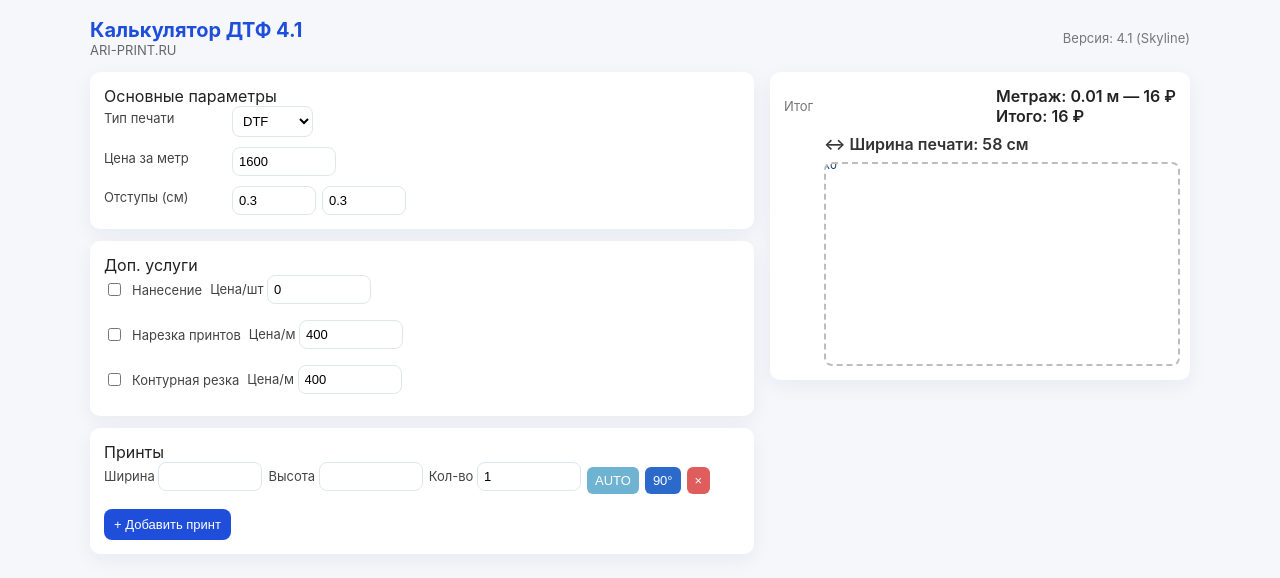
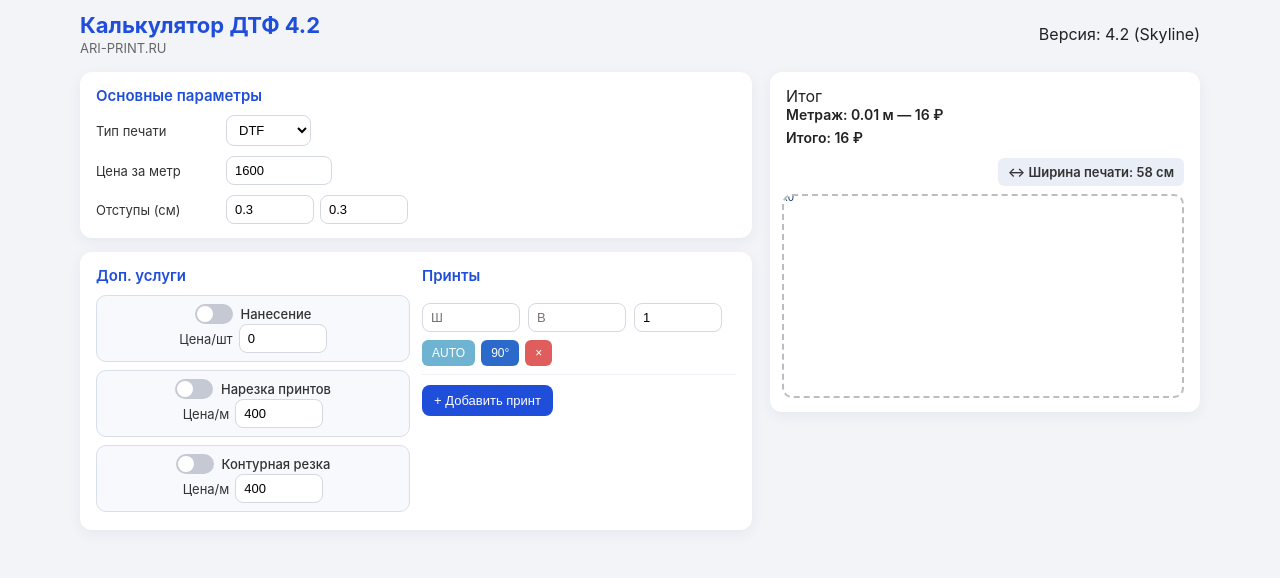
Before and after one commit to Sedoys/Calc_DTF, a plain HTML site: page index.html in a window 1280 px wide. Both pictures are taken after a click on the button "+ Добавить принт". Drawn offline with Linux system fonts and the light colour scheme.

Commit message:
Update index.html

```diff
--- a/index.html
+++ b/index.html
@@ -1,48 +1,71 @@
-<!-- Калькулятор ДТФ 4.1 — Финальная исправленная версия -->
+<!-- Калькулятор ДТФ 4.2 — Обновленный интерфейс с современными переключателями и правым канвасом -->
 <!DOCTYPE html>
 <html lang="ru">
 <head>
 <meta charset="utf-8" />
-<title>Калькулятор ДТФ 4.1 (Skyline)</title>
+<title>Калькулятор ДТФ 4.2 (Skyline)</title>
 <meta name="viewport" content="width=device-width,initial-scale=1">
 <style>
-  body{font-family:Inter,system-ui,Arial,sans-serif;padding:18px;background:#f5f7fb;margin:0;color:#222}
-  .container{max-width:1100px;margin:0 auto}
-  .header{display:flex;justify-content:space-between;align-items:center;margin-bottom:14px}
-  h1{margin:0;color:#1f4eda;font-size:20px}
-  .sub{color:#666;font-size:13px}
-  .grid{display:grid;grid-template-columns:1fr 420px;gap:16px}
-  .block{background:#fff;padding:14px;border-radius:10px;box-shadow:0 6px 20px rgba(20,30,60,0.06)}
-  label{display:block;font-size:13px;color:#444;margin-bottom:8px}
-  input,select,button{font-size:13px}
-  input,select{padding:6px;border-radius:8px;border:1px solid #e0e6ef;background:#fff;font-size:13px;max-width:90px}
-  button{padding:8px 10px;border-radius:8px;border:none;background:#1f4eda;color:#fff;cursor:pointer}
-  .row{display:flex;gap:8px;align-items:center}
-  .muted{color:#777;font-size:13px}
-  #printsContainer .print-row{display:flex;flex-wrap:wrap;gap:6px;align-items:center;margin-bottom:8px}
-  .small-btn{padding:6px 8px;border-radius:6px;border:none;color:#fff;cursor:pointer}
+  body{font-family:Inter,system-ui,Arial,sans-serif;padding:12px;background:#f2f4f8;margin:0;color:#222}
+  .container{max-width:1120px;margin:0 auto}
+  .header{display:flex;justify-content:space-between;align-items:center;margin-bottom:16px}
+  h1{margin:0;color:#1f4eda;font-size:22px;font-weight:700}
+  .sub{color:#666;font-size:13px;margin-top:2px}
+
+  .grid{display:grid;grid-template-columns:1fr 430px;gap:18px}
+  @media(max-width:980px){.grid{grid-template-columns:1fr}}
+
+  .block{background:#fff;padding:14px 16px;border-radius:12px;box-shadow:0 4px 14px rgba(30,50,90,0.06);margin-bottom:14px}
+  .block-title{font-size:15px;font-weight:600;margin-bottom:10px;color:#1f4eda}
+
+  .row{display:flex;gap:10px;align-items:center;flex-wrap:wrap}
+  label{font-size:13px;color:#333;display:flex;flex-direction:column}
+  input,select{padding:6px 8px;border-radius:8px;border:1px solid #d4d8e0;background:#fff;font-size:13px}
+  input{max-width:88px}
+
+  button{padding:8px 12px;border-radius:8px;border:none;background:#1f4eda;color:#fff;cursor:pointer;font-size:13px;transition:0.2s}
+  button:hover{background:#153aa8}
+
+  /* Принты */
+  #printsContainer .print-row{display:flex;flex-wrap:wrap;gap:8px;align-items:center;padding:8px 0;border-bottom:1px solid #eef1f6}
+  .small-btn{padding:6px 10px;border-radius:6px;color:#fff;border:none;cursor:pointer;font-size:12px}
   .auto-btn{background:#6fb3d2}
   .rot90-btn{background:#2b6acb}
   .del-btn{background:#e05d5d}
-  #previewWrapper{display:flex;flex-direction:column;align-items:flex-start;padding-left:40px;}
-  #rollWidthIndicator{font-weight:600;margin-bottom:8px;color:#333}
-  #previewCanvas{position:relative;background:#fff;border:2px dashed #bdbdbd;border-radius:8px;overflow:auto; max-width:100%;}{position:relative;background:#fff;border:2px dashed #bdbdbd;border-radius:8px;overflow:auto}
-  .print-rect{position:absolute;background:rgba(31,78,218,0.14);border:1px solid rgba(31,78,218,0.35);color:#08306b;font-size:11px;display:flex;align-items:center;justify-content:center;border-radius:4px;box-sizing:border-box}
-  #result{white-space:pre-line;font-weight:600}
-  .info-line{display:flex;justify-content:space-between;align-items:center;margin-bottom:8px}
-  @media(max-width:900px){.grid{grid-template-columns:1fr;}.header{flex-direction:column;align-items:flex-start;gap:6px} #previewCanvas{width:100%}}
+
+  /* Превью */
+  #previewWrapper{display:flex;flex-direction:column;align-items:flex-end;margin-top:10px}
+  @media(max-width:980px){#previewWrapper{align-items:flex-start}}
+  #rollWidthIndicator{font-weight:600;margin-bottom:8px;color:#333;font-size:13px;background:#e9eef7;padding:6px 10px;border-radius:6px}
+  #previewCanvas{position:relative;background:#fff;border:2px dashed #bdbdbd;border-radius:10px;overflow:auto;max-width:100%;min-height:200px;transition:0.25s}
+  .print-rect{position:absolute;background:rgba(31,78,218,0.16);border:1px solid rgba(31,78,218,0.35);color:#08306b;font-size:10px;display:flex;align-items:center;justify-content:center;border-radius:4px;box-sizing:border-box}
+  #result div{margin-bottom:4px}
+  #result{font-size:14px;line-height:1.35;font-weight:600}
+
+  /* MOBILE ADAPTATION */
+  @media(max-width:620px){input,select{max-width:70px;padding:5px;font-size:12px}.small-btn{padding:5px 8px;font-size:11px}button{padding:7px 10px;font-size:12px}h1{font-size:19px}}
+
+  /* Стили для новых переключателей */
+  .service-toggle {display:flex;align-items:center;justify-content:space-between;padding:8px 10px;border:1px solid #d8deea;border-radius:10px;margin-bottom:8px;background:#f7f9fc;cursor:pointer;transition:0.2s}
+  .service-toggle:hover {background:#eef2f9}
+  .service-left {display:flex;align-items:center;gap:8px;font-weight:500;font-size:13px}
+  .service-price {display:flex;align-items:center;gap:6px;font-size:13px}
+  .switch {position:relative;width:38px;height:20px;border-radius:20px;background:#c5c9d3;transition:0.25s}
+  .switch:before {content:"";position:absolute;top:2px;left:2px;width:16px;height:16px;border-radius:50%;background:#fff;transition:0.25s}
+  input[type=checkbox]:checked + .switch {background:#1f4eda}
+  input[type=checkbox]:checked + .switch:before {transform:translateX(18px)}
+  .hidden-checkbox {position:absolute;opacity:0;pointer-events:auto}
 </style>
 </head>
 <body>
 <div class="container">
   <div class="header">
     <div>
-      <h1 id="title">Калькулятор ДТФ 4.1</h1>
+      <h1 id="title">Калькулятор ДТФ 4.2</h1>
       <div class="sub">ARI-PRINT.RU</div>
     </div>
-    <div class="muted">Версия: 4.1 (Skyline)</div>
+    <div class="muted">Версия: 4.2 (Skyline)</div>
   </div>
-
   <div class="grid">
     <div>
       <div class="block">
@@ -65,36 +88,63 @@
       </div>
 
       <div class="block" style="margin-top:12px">
+        <div style="display:grid;grid-template-columns:1fr 1fr;gap:12px;align-items:start">
+
+          <!-- Левая половина: Доп. услуги -->
+          <div>
             <div class="block-title">Доп. услуги</div>
-        <div class="row">
-          <label style="display:flex;align-items:center;gap:8px"><input id="applyToggle" type="checkbox"> Нанесение</label>
-          <label>Цена/шт <input id="applyPrice" type="number" value="0" /></label>
+            <label class="service-toggle">
+              <div class="service-left">
+                <input id="applyToggle" type="checkbox" class="hidden-checkbox">
+                <div class="switch"></div>
+                Нанесение
               </div>
-        <div class="row" style="margin-top:8px">
-          <label style="display:flex;align-items:center;gap:8px"><input id="cutToggle" type="checkbox"> Нарезка принтов</label>
-          <label>Цена/м <input id="cutPrice" type="number" value="400" /></label>
+              <div class="service-price">
+                <span>Цена/шт</span>
+                <input id="applyPrice" type="number" value="0" style="width:70px" />
               </div>
-        <div class="row" style="margin-top:8px">
-          <label style="display:flex;align-items:center;gap:8px"><input id="contourToggle" type="checkbox"> Контурная резка</label>
-          <label>Цена/м <input id="contourPrice" type="number" value="400" /></label>
+            </label>
+            <label class="service-toggle">
+              <div class="service-left">
+                <input id="cutToggle" type="checkbox" class="hidden-checkbox">
+                <div class="switch"></div>
+                Нарезка принтов
               </div>
+              <div class="service-price">
+                <span>Цена/м</span>
+                <input id="cutPrice" type="number" value="400" style="width:70px" />
+              </div>
+            </label>
+            <label class="service-toggle" style="margin-bottom:4px">
+              <div class="service-left">
+                <input id="contourToggle" type="checkbox" class="hidden-checkbox">
+                <div class="switch"></div>
+                Контурная резка
+              </div>
+              <div class="service-price">
+                <span>Цена/м</span>
+                <input id="contourPrice" type="number" value="400" style="width:70px" />
+              </div>
+            </label>
           </div>
 
-      <div class="block" style="margin-top:12px">
+          <!-- Правая половина: Принты -->
+          <div>
             <div class="block-title">Принты</div>
             <div id="printsContainer"></div>
             <div style="margin-top:10px"><button id="addPrint" type="button">+ Добавить принт</button></div>
           </div>
 
         </div>
+      </div>
+    </div>
 
     <div>
       <div class="block">
         <div class="info-line"><div class="muted">Итог</div><div id="result">Метраж: 0.00 м — 0 ₽</div></div>
-        <div id="previewWrapper">
+        <div id="previewWrapper" style="display:flex;flex-direction:column;align-items:flex-end;margin-top:10px">
           <div id="rollWidthIndicator">↔ Ширина печати: 58 см</div>
           <div id="previewCanvas" style="width:464px;min-height:200px"></div>
-        </div>
         </div>
       </div>
     </div>
@@ -103,10 +153,9 @@
 <script>
 (function(){
 'use strict';
-// Simple, robust Skyline-based layout — cleaned and fixed for syntax issues
-const SCALE = 8; // px per cm
+// --- JS: Skyline layout + UI handlers ---
+const SCALE = 8; // px per cm for preview
 const DEFAULT_ROLL = 58;
-let skyline = [];
 
 // DOM refs
 const modeSelect = document.getElementById('modeSelect');
@@ -126,10 +175,10 @@ const rollWidthIndicator = document.getElementById('rollWidthIndicator');
 const resultBox = document.getElementById('result');
 
 let priceManuallyChanged = false;
+let skyline = [];
 
 function getRollWidth(){ return (cutToggle.checked || contourToggle.checked) ? 57 : DEFAULT_ROLL; }
-
-function skylineInit(){ skyline = [{x:0,y:0,width:getRollWidth()}]; previewCanvas.style.width = (getRollWidth()*SCALE) + 'px'; rollWidthIndicator.textContent = '\u2194 Ширина печати: ' + getRollWidth() + ' см'; }
+function skylineInit(){ skyline = [{x:0,y:0,width:getRollWidth()}]; previewCanvas.style.width = (getRollWidth()*SCALE) + 'px'; rollWidthIndicator.textContent = '↔ Ширина печати: ' + getRollWidth() + ' см'; }
 
 function skylineCanPlaceAt(arr, i, w){
   var line = arr[i];
@@ -137,7 +186,6 @@ function skylineCanPlaceAt(arr, i, w){
   while(idx < arr.length && collected < need){ if(arr[idx].y > y) return null; collected += arr[idx].width; idx++; }
   return collected >= need ? {x:x, y:y} : null;
 }
-
 function skylineFindPosition(arr, w, h){
   var bestY = Infinity, bestX = 0;
   for(var i=0;i<arr.length;i++){
@@ -152,11 +200,8 @@ function skylineFindPosition(arr, w, h){
   }
   return {x: bestX, y: bestY - h};
 }
-
 function skylineAddLevel(arr, x, y, w, h){
-  // split existing segments by coverage and insert new top
-  var newSegs = [];
-  var endX = x + w;
+  var newSegs = []; var endX = x + w;
   for(var i=0;i<arr.length;i++){
     var s = arr[i]; var sStart = s.x; var sEnd = s.x + s.width;
     if(sEnd <= x || sStart >= endX){ newSegs.push({x:s.x,y:s.y,width:s.width}); continue; }
@@ -165,83 +210,150 @@ function skylineAddLevel(arr, x, y, w, h){
   }
   newSegs.push({x:x,y:y + h,width:w});
   newSegs.sort(function(a,b){ return a.x - b.x; });
-  // merge neighbors with same y
   for(var j=0;j<newSegs.length-1;j++){ var A=newSegs[j], B=newSegs[j+1]; if(Math.abs(A.y - B.y) < 1e-9 && Math.abs(A.x + A.width - B.x) < 1e-9){ A.width += B.width; newSegs.splice(j+1,1); j--; }}
   arr.length = 0; for(var k=0;k<newSegs.length;k++) arr.push(newSegs[k]);
 }
 
 function getPriceByMeters(mode, meters){
   if(mode === 'DTF'){
-    if(meters < 1) return 1600; if(meters < 3) return 1400; if(meters < 10) return 1300; if(meters < 30) return 1120; if(meters < 50) return 900; return 850;
+    if(meters < 1) return 1600;
+    if(meters < 3) return 1400;
+    if(meters < 10) return 1300;
+    if(meters < 30) return 1120;
+    if(meters < 50) return 900;
+    return 850;
   } else {
-    if(meters < 1) return 3000; if(meters < 3) return 2000; if(meters < 5) return 1800; if(meters < 11) return 1600; if(meters < 30) return 1400; return 1300;
+    if(meters < 1) return 3000;
+    if(meters < 3) return 2000;
+    if(meters < 5) return 1800;
+    if(meters < 11) return 1600;
+    if(meters < 30) return 1400;
+    return 1300;
   }
 }
 
+// create a print row UI
 function createPrintRow(w,h,q){
-  w = w || ''; h = h || ''; q = q || 1;
-  var row = document.createElement('div'); row.className='print-row'; row.dataset.rotated='0';
-  var labW = document.createElement('label'); labW.textContent='Ширина '; var inpW=document.createElement('input'); inpW.type='number'; inpW.step='0.1'; inpW.className='pw'; inpW.value=w; labW.appendChild(inpW);
-  var labH = document.createElement('label'); labH.textContent='Высота '; var inpH=document.createElement('input'); inpH.type='number'; inpH.step='0.1'; inpH.className='ph'; inpH.value=h; labH.appendChild(inpH);
-  var labQ = document.createElement('label'); labQ.textContent='Кол-во '; var inpQ=document.createElement('input'); inpQ.type='number'; inpQ.min='1'; inpQ.className='pq'; inpQ.value=q; labQ.appendChild(inpQ);
-  var controls=document.createElement('div'); controls.style.display='flex'; controls.style.gap='6px'; controls.style.alignItems='center';
-  var autoBtn=document.createElement('button'); autoBtn.type='button'; autoBtn.className='small-btn auto-btn'; autoBtn.textContent='AUTO';
-  var rotBtn=document.createElement('button'); rotBtn.type='button'; rotBtn.className='small-btn rot90-btn'; rotBtn.textContent='90°';
-  var delBtn=document.createElement('button'); delBtn.type='button'; delBtn.className='small-btn del-btn'; delBtn.textContent='×';
-  var indicator=document.createElement('span'); indicator.className='group-indicator muted'; indicator.style.marginLeft='6px';
-  controls.appendChild(autoBtn); controls.appendChild(rotBtn); controls.appendChild(delBtn); controls.appendChild(indicator);
-  row.appendChild(labW); row.appendChild(labH); row.appendChild(labQ); row.appendChild(controls);
+  var row = document.createElement('div'); row.className='print-row';
+  var inpW = document.createElement('input'); inpW.type='number'; inpW.step='0.1'; inpW.className='pw'; inpW.placeholder='Ш'; inpW.style.width='80px'; if(w) inpW.value = w;
+  var inpH = document.createElement('input'); inpH.type='number'; inpH.step='0.1'; inpH.className='ph'; inpH.placeholder='В'; inpH.style.width='80px'; if(h) inpH.value = h;
+  var inpQ = document.createElement('input'); inpQ.type='number'; inpQ.className='pq'; inpQ.min='1'; inpQ.value = q || 1; inpQ.style.width='70px';
+  var autoBtn = document.createElement('button'); autoBtn.className='small-btn auto-btn'; autoBtn.textContent='AUTO';
+  var rotBtn = document.createElement('button'); rotBtn.className='small-btn rot90-btn'; rotBtn.textContent='90°';
+  var delBtn = document.createElement('button'); delBtn.className='small-btn del-btn'; delBtn.textContent='×';
 
-  function markAuto(){ row.dataset.rotated='0'; indicator.textContent=''; }
-  function markRot(){ row.dataset.rotated='1'; indicator.textContent='rot'; }
+  row.appendChild(inpW); row.appendChild(inpH); row.appendChild(inpQ);
+  var ctrl = document.createElement('div'); ctrl.style.display='flex'; ctrl.style.gap='6px'; ctrl.appendChild(autoBtn); ctrl.appendChild(rotBtn); ctrl.appendChild(delBtn);
+  row.appendChild(ctrl);
 
-  inpW.addEventListener('input', function(){ markAuto(); layout(); }); inpH.addEventListener('input', function(){ markAuto(); layout(); }); inpQ.addEventListener('input', function(){ layout(); });
+  // dataset for rotation grouping
+  row.dataset.rotated = '0';
 
-  autoBtn.addEventListener('click', function(){ var key=String(inpW.value)+'x'+String(inpH.value); document.querySelectorAll('#printsContainer .print-row').forEach(function(r){ var k=r.querySelector('.pw').value+'x'+r.querySelector('.ph').value; if(k===key){ r.dataset.rotated='0'; r.querySelector('.group-indicator').textContent=''; }}); layout(); });
+  // events
+  inpW.addEventListener('input', layout);
+  inpH.addEventListener('input', layout);
+  inpQ.addEventListener('input', layout);
+  autoBtn.addEventListener('click', function(e){ e.preventDefault(); row.dataset.rotated='0'; layout(); });
+  rotBtn.addEventListener('click', function(e){ e.preventDefault(); row.dataset.rotated = row.dataset.rotated === '1' ? '0' : '1'; layout(); });
+  delBtn.addEventListener('click', function(e){ e.preventDefault(); row.remove(); layout(); });
 
-  rotBtn.addEventListener('click', function(){ var key=String(inpW.value)+'x'+String(inpH.value); var rows=document.querySelectorAll('#printsContainer .print-row'); var any=false; rows.forEach(function(r){ var k=r.querySelector('.pw').value+'x'+r.querySelector('.ph').value; if(k===key && r.dataset.rotated==='1') any=true; }); var nv = any ? '0' : '1'; rows.forEach(function(r){ var k=r.querySelector('.pw').value+'x'+r.querySelector('.ph').value; if(k===key){ r.dataset.rotated=nv; r.querySelector('.group-indicator').textContent = nv==='1' ? 'rot' : ''; }}); layout(); });
-
-  delBtn.addEventListener('click', function(){ row.remove(); layout(); });
   printsContainer.appendChild(row);
   return row;
 }
 
+// ensure service toggles (labels) toggle the checkbox inside and update styles
+function wireServiceToggles(){
+  document.querySelectorAll('.service-toggle').forEach(function(label){
+    var chk = label.querySelector('input[type=checkbox]');
+    var sw = label.querySelector('.switch');
+    // sync visual state from checkbox
+    function sync(){ if(chk.checked) sw.style.background = '#1f4eda'; else sw.style.background = '#c5c9d3'; }
+    // init
+    sync();
+    // clicking label should toggle checkbox (input is inside label so default works), but ensure sync + layout
+    chk.addEventListener('change', function(){ sync(); layout(); });
+    // also allow clicking the visual switch to toggle
+    sw.addEventListener('click', function(e){ e.stopPropagation(); chk.checked = !chk.checked; chk.dispatchEvent(new Event('change')); });
+  });
+}
+
+// Add print button
 addPrintBtn.addEventListener('click', function(e){ e.preventDefault(); createPrintRow(); layout(); });
 addPrintBtn.addEventListener('touchstart', function(e){ e.preventDefault(); createPrintRow(); layout(); });
 
+// main layout function
 function layout(){
-  previewCanvas.innerHTML=''; skylineInit();
-  var gapX = parseFloat(gapXInput.value) || 0; var gapY = parseFloat(gapYInput.value) || 0;
+  previewCanvas.innerHTML = '';
+  skylineInit();
+  var gapX = parseFloat(gapXInput.value) || 0;
+  var gapY = parseFloat(gapYInput.value) || 0;
 
-  // build groups (B1) — sum quantities by exact size
-  var groups = new Map(); var rows = printsContainer.querySelectorAll('.print-row');
-  rows.forEach(function(r){ var w=parseFloat(r.querySelector('.pw').value)||0; var h=parseFloat(r.querySelector('.ph').value)||0; var q=Math.max(1, parseInt(r.querySelector('.pq').value)||1); var key=w+'x'+h; if(!groups.has(key)) groups.set(key,{w:w,h:h,qty:0,manual:false}); var g=groups.get(key); g.qty += q; if(r.dataset.rotated==='1') g.manual=true; });
+  // collect groups B1
+  var groups = new Map();
+  var rows = printsContainer.querySelectorAll('.print-row');
+  rows.forEach(function(r){
+    var w = parseFloat(r.querySelector('.pw').value) || 0;
+    var h = parseFloat(r.querySelector('.ph').value) || 0;
+    var q = Math.max(1, parseInt(r.querySelector('.pq').value) || 1);
+    var key = w + 'x' + h;
+    if(!groups.has(key)) groups.set(key, {w:w,h:h,qty:0,manual:false});
+    var g = groups.get(key); g.qty += q; if(r.dataset.rotated === '1') g.manual = true;
+  });
 
-  // prepare rects array
+  // prepare rects
   var rects = [];
-  groups.forEach(function(g,key){ var w=g.w,h=g.h,qty=g.qty,manual=g.manual; var finalW, finalH; var rollW=getRollWidth();
-    if(!manual){ var fitsNormal = (w + gapX) <= rollW; var fitsRot = (h + gapX) <= rollW; if(!fitsNormal && fitsRot){ finalW = h; finalH = w; } else if(!fitsRot && fitsNormal){ finalW = w; finalH = h; } else if(!fitsNormal && !fitsRot){ finalW = w; finalH = h; } else {
-        // both fit — simulate group placement in both orientations
+  groups.forEach(function(g){
+    var w = g.w, h = g.h, qty = g.qty, manual = g.manual;
+    var finalW, finalH;
+    var rollW = getRollWidth();
+    if(!manual){
+      var fitsNormal = (w + gapX) <= rollW;
+      var fitsRot = (h + gapX) <= rollW;
+      if(!fitsNormal && fitsRot){ finalW = h; finalH = w; }
+      else if(!fitsRot && fitsNormal){ finalW = w; finalH = h; }
+      else if(!fitsNormal && !fitsRot){ finalW = w; finalH = h; }
+      else {
+        // simulate both
         function simulate(orig,count,rw,rh){ var sim=JSON.parse(JSON.stringify(orig)); var maxY=0; for(var i=0;i<count;i++){ var pw=rw+gapX; var ph=rh+gapY; var p=skylineFindPosition(sim,pw,ph); if(!isFinite(p.y)){ var m=0; for(var jj=0;jj<sim.length;jj++) if(sim[jj].y>m) m=sim[jj].y; p={x:0,y:m}; } skylineAddLevel(sim,p.x,p.y,pw,ph); if(p.y+ph>maxY) maxY=p.y+ph; } return maxY; }
-        var sim1=simulate(JSON.parse(JSON.stringify(skyline)),qty,w,h); var sim2=simulate(JSON.parse(JSON.stringify(skyline)),qty,h,w); if(sim2 < sim1){ finalW = h; finalH = w; } else { finalW = w; finalH = h; }
+        var sim1 = simulate(JSON.parse(JSON.stringify(skyline)), qty, w, h);
+        var sim2 = simulate(JSON.parse(JSON.stringify(skyline)), qty, h, w);
+        if(sim2 < sim1){ finalW = h; finalH = w; } else { finalW = w; finalH = h; }
       }
     } else { finalW = h; finalH = w; }
-    for(var k=0;k<qty;k++) rects.push({w:finalW,h:finalH,origW:w,origH:h}); });
+    for(var i=0;i<qty;i++) rects.push({w:finalW,h:finalH,origW:w,origH:h});
+  });
 
-  // sort largest first
+  // sort
   rects.sort(function(a,b){ return Math.max(b.w,b.h) - Math.max(a.w,a.h); });
 
   var maxY = 0;
-  rects.forEach(function(r){ var placeW=r.w+gapX; var placeH=r.h+gapY; var pos=skylineFindPosition(skyline,placeW,placeH); if(!isFinite(pos.y)){ var m=0; for(var jj=0;jj<skyline.length;jj++) if(skyline[jj].y>m) m=skyline[jj].y; pos={x:0,y:m}; } skylineAddLevel(skyline,pos.x,pos.y,placeW,placeH); var el=document.createElement('div'); el.className='print-rect'; el.style.left=(pos.x*SCALE)+'px'; el.style.top=(pos.y*SCALE)+'px'; el.style.width=(r.w*SCALE)+'px'; el.style.height=(r.h*SCALE)+'px'; el.textContent = String(r.w)+'x'+String(r.h); previewCanvas.appendChild(el); if(pos.y+placeH>maxY) maxY=pos.y+placeH; });
+  rects.forEach(function(r){
+    var placeW = r.w + gapX; var placeH = r.h + gapY;
+    var pos = skylineFindPosition(skyline, placeW, placeH);
+    if(!isFinite(pos.y)){ var m=0; for(var jj=0;jj<skyline.length;jj++) if(skyline[jj].y>m) m=skyline[jj].y; pos={x:0,y:m}; }
+    skylineAddLevel(skyline, pos.x, pos.y, placeW, placeH);
+    var el = document.createElement('div'); el.className='print-rect'; el.style.left = (pos.x * SCALE) + 'px'; el.style.top = (pos.y * SCALE) + 'px'; el.style.width = (r.w * SCALE) + 'px'; el.style.height = (r.h * SCALE) + 'px'; el.textContent = String(r.w) + 'x' + String(r.h);
+    previewCanvas.appendChild(el);
+    if(pos.y + placeH > maxY) maxY = pos.y + placeH;
+  });
 
-  var meters = Math.ceil((maxY/100) * 100) / 100; // round up to hundredths
+  // meters rounded up to hundredths
+  var meters = Math.ceil((maxY / 100) * 100) / 100;
   if(!priceManuallyChanged) pricePerMeterInput.value = getPriceByMeters(modeSelect.value, meters);
-  var pricePerMeter = parseFloat(pricePerMeterInput.value) || 0; var printCost = meters * pricePerMeter;
-  var totalInstances = rects.length; var applyCost = applyToggle.checked ? totalInstances * (parseFloat(applyPriceInput.value)||0) : 0; var cutCost = cutToggle.checked ? meters * (parseFloat(cutPriceInput.value)||0) : 0; var contourCost = contourToggle.checked ? meters * (parseFloat(contourPriceInput.value)||0) : 0; var total = printCost + applyCost + cutCost + contourCost;
+  var pricePerMeter = parseFloat(pricePerMeterInput.value) || 0;
+  var printCost = meters * pricePerMeter;
+  var totalInstances = rects.length;
+  var applyCost = applyToggle.checked ? totalInstances * (parseFloat(applyPriceInput.value)||0) : 0;
+  var cutCost = cutToggle.checked ? meters * (parseFloat(cutPriceInput.value)||0) : 0;
+  var contourCost = contourToggle.checked ? meters * (parseFloat(contourPriceInput.value)||0) : 0;
+  var total = printCost + applyCost + cutCost + contourCost;
+
+  // price per item (simple heuristic)
+  var rowsCount = groups.size;
+  var pricePerItem = 0;
+  if(applyToggle.checked && totalInstances > 0){ var basePrice = total / totalInstances; pricePerItem = basePrice * rowsCount; }
 
   var lines = [];
-  var pricePerItem = 0; var rowsCount = groups.size;
-  if(applyToggle.checked && totalInstances>0){ var basePrice = total / totalInstances; pricePerItem = basePrice * rowsCount; }
   lines.push('Метраж: ' + meters.toFixed(2) + ' м — ' + printCost.toFixed(0) + ' ₽');
   if(applyToggle.checked) lines.push('Нанесение: ' + applyCost.toFixed(0) + ' ₽');
   if(cutToggle.checked) lines.push('Нарезка: ' + cutCost.toFixed(0) + ' ₽');
@@ -251,11 +363,15 @@ function layout(){
   resultBox.innerHTML = lines.map(function(l){ return '<div>'+l+'</div>'; }).join('');
 }
 
+// UI events
 modeSelect.addEventListener('change', function(){ priceManuallyChanged=false; if(modeSelect.value==='DTF'){ gapXInput.value='0.3'; gapYInput.value='0.3'; } else { gapXInput.value='0.4'; gapYInput.value='0.4'; } layout(); });
 pricePerMeterInput.addEventListener('input', function(){ priceManuallyChanged=true; layout(); });
-[gapXInput,gapYInput,applyToggle,applyPriceInput,cutToggle,cutPriceInput,contourToggle,contourPriceInput].forEach(function(el){ if(!el) return; el.addEventListener('input', layout); el.addEventListener('change', layout); });
+[gapXInput,gapYInput,applyPriceInput,cutPriceInput,contourPriceInput].forEach(function(el){ if(!el) return; el.addEventListener('input', layout); });
 
-// Начальная загрузка без предустановленных принтов
+// wire service toggles visually
+wireServiceToggles();
+
+// start with empty state
 layout();
 
 })();
```
Lines whose indentation alone changed are shown as unchanged.
